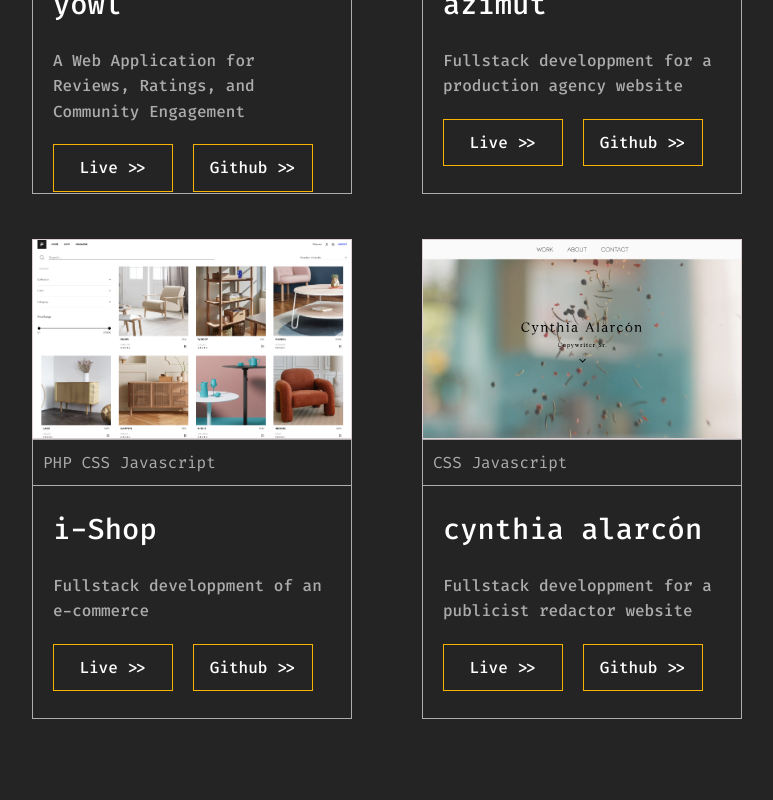
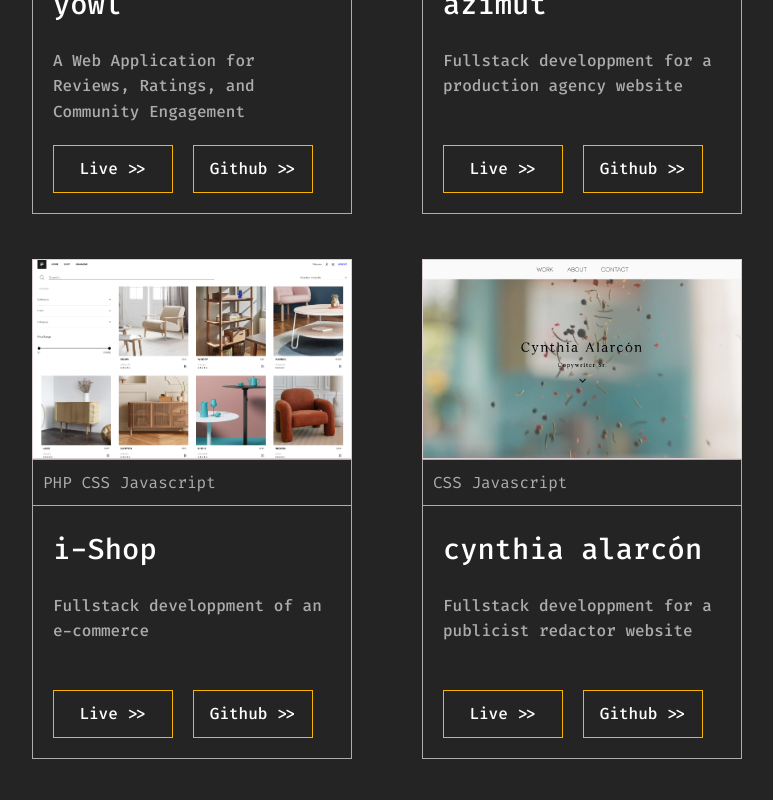
Before and after one commit to LisaRXN/portfolio_front, a React (Vite) app: page /home in a window 1280 px wide. Shown: the part 1420-2220 px from the top of the page, without its empty margins (253-1026 px from the left). Built offline with nearby package versions, Linux system fonts and the light colour scheme.

Commit message:
fix Card component

```diff
--- a/src/components/Card.jsx
+++ b/src/components/Card.jsx
@@ -18,12 +18,15 @@ return( <>
 
     <div className="card-links-container">
         {/* <a href ="#projects" className="card-title">{title}</a> */}
+        <div>
         <Link to="/projects" className="card-title">{title}</Link>
         <p>{description}</p>
-
+        </div>
+        <div className='card-container-links'>
         {links.map( (link, index) => {
             return <a className="card-links" key = {index} href = {link.href} target="_blank" >  {link.label} {">>"} </a>
         })}
+        </div>
     </div>
 
 </div>
--- a/src/index.scss
+++ b/src/index.scss
@@ -578,23 +578,27 @@ $hover-color: #ddd;
     }
 
     &-body{
+        display: flex;
+        flex-direction: column;
         width:100%;
         background-color: dark;
         color: $lightgrey;
-        height: 280px;
+        height: 300px;
         border: 1px solid $lightgrey;
-
     }
 
     &-stack{
         width: 100%;
         padding:10px;
         border-bottom: 1px solid $lightgrey;
-
     }
 
     &-links-container{
         padding:10px;
+        display: flex;
+        flex-direction: column;
+        justify-content: space-between;
+        height: 100%;
     }
     &-title{
         font-size: 1.8em;
```
